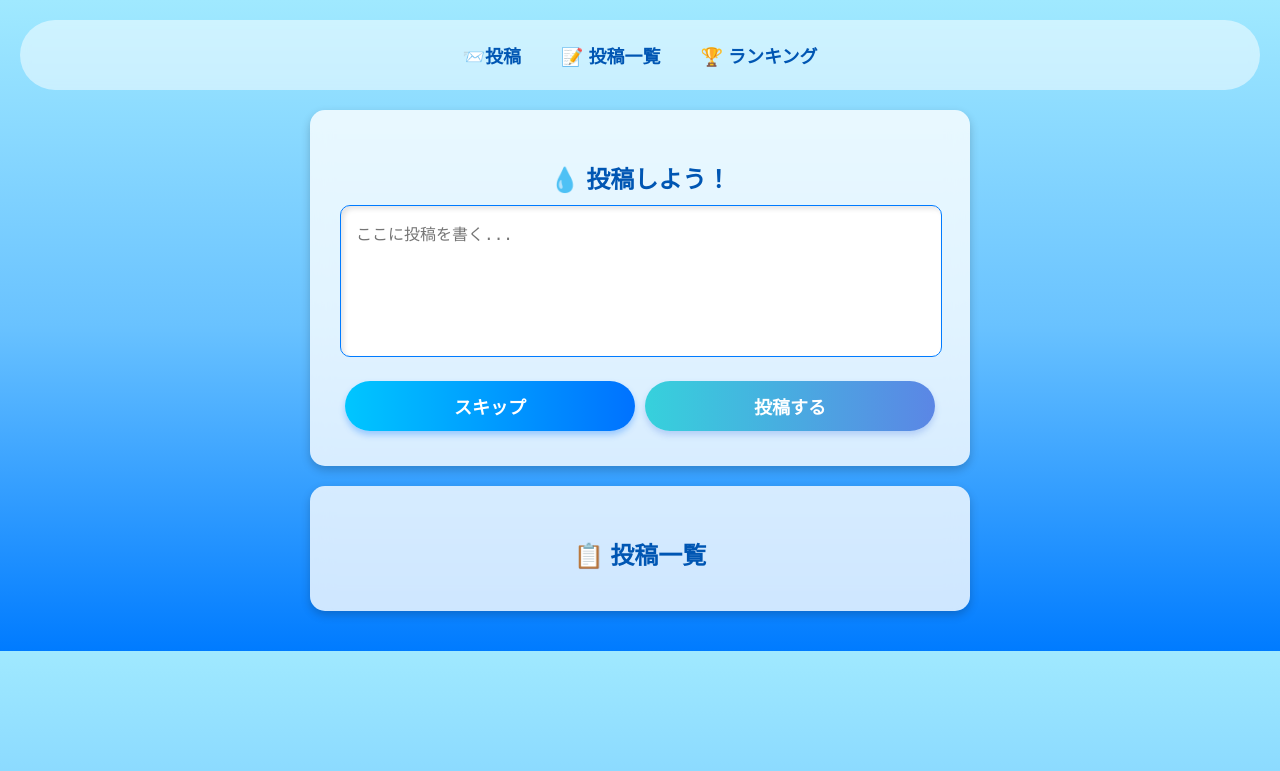
After one commit to kaR07L6/django-kR, a Django app: template mysite/suntory/templates/suntory/index2.html in a window 1280 px wide. The commit adds this page. Shown: the top 771 px of the page. Run offline with Django 5.2, Linux system fonts and the light colour scheme; the template is opened without the code that fills it, so the values that code supplies are empty.

Commit message:
サントリー2.3

```diff
--- /dev/null
+++ b/mysite/suntory/static/suntory/css/style2.css
@@ -0,0 +1,142 @@
+/* 投稿のやつううううううう */
+       /* 全体のスタイル */
+       body {
+        font-family: 'Arial', sans-serif;
+        text-align: center;
+        background: linear-gradient(to bottom, #a0e9ff, #69c2ff, #007bff);
+        margin: 0;
+        padding: 20px;
+        color: #333;
+        overflow-x: hidden;
+    }
+
+    /* メニュー */
+    .menu {
+        display: flex;
+        justify-content: center;
+        background: rgba(255, 255, 255, 0.5);
+        padding: 12px;
+        border-radius: 50px;
+        margin-bottom: 20px;
+        backdrop-filter: blur(5px);
+    }
+
+    .menu a {
+        color: #0056b3;
+        text-decoration: none;
+        font-size: 18px;
+        font-weight: bold;
+        padding: 10px 20px;
+        transition: 0.3s;
+        border-radius: 25px;
+    }
+
+    .menu a:hover {
+        background: rgba(255, 255, 255, 0.8);
+    }
+
+    /* 投稿フォーム */
+    .container {
+        width: 90%;
+        max-width: 600px;
+        margin: 20px auto;
+        padding: 30px;
+        background: rgba(255, 255, 255, 0.8);
+        border-radius: 15px;
+        backdrop-filter: blur(10px);
+        box-shadow: 0px 4px 10px rgba(0, 0, 0, 0.2);
+        text-align: center;
+    }
+
+    h2 {
+        color: #0056b3;
+        margin-bottom: 10px;
+    }
+
+    /* テキストエリア */
+    textarea {
+        width: 95%;
+        height: 120px;
+        padding: 15px;
+        font-size: 16px;
+        border: 1px solid #007bff;
+        border-radius: 10px;
+        resize: none;
+        background: #ffffff;
+        outline: none;
+        color: #333;
+        box-shadow: inset 3px 3px 5px rgba(0, 0, 0, 0.1);
+    }
+
+    /* ボタン */
+    .button-group {
+        display: flex;
+        justify-content: space-between;
+        margin-top: 15px;
+    }
+
+    button {
+        flex: 1;
+        margin: 5px;
+        padding: 12px 20px;
+        font-size: 18px;
+        font-weight: bold;
+        border: none;
+        color: white;
+        border-radius: 30px;
+        cursor: pointer;
+        transition: 0.3s;
+    }
+
+    .skip-btn {
+        background: linear-gradient(to right, #00c6ff, #0072ff);
+        box-shadow: 0 4px 6px rgba(0, 114, 255, 0.3);
+    }
+
+    .skip-btn:hover {
+        background: linear-gradient(to right, #0099cc, #005bb5);
+    }
+
+    .post-btn {
+        background: linear-gradient(to right, #36d1dc, #5b86e5);
+        box-shadow: 0 4px 6px rgba(91, 134, 229, 0.3);
+    }
+
+    .post-btn:hover {
+        background: linear-gradient(to right, #2bb3c3, #4a70c6);
+    }
+
+    /* 投稿エリア */
+    .post-container {
+        margin-top: 20px;
+    }
+
+    .post {
+        padding: 15px;
+        margin: 10px 0;
+        background: rgba(255, 255, 255, 0.9);
+        border-radius: 10px;
+        box-shadow: 2px 2px 5px rgba(0, 0, 0, 0.1);
+        text-align: left;
+        color: #333;
+        font-size: 16px;
+        position: relative;
+    }
+
+    .delete-btn {
+        position: absolute;
+        top: 10px;
+        right: 10px;
+        background: #ff5252;
+        color: white;
+        border: none;
+        padding: 5px 10px;
+        font-size: 14px;
+        border-radius: 5px;
+        cursor: pointer;
+        transition: 0.3s;
+    }
+
+    .delete-btn:hover {
+        background: #d42f2f;
+    }
--- /dev/null
+++ b/mysite/suntory/static/suntory/js/java2.js
@@ -0,0 +1,51 @@
+function addPost() {
+    const postText = document.getElementById("postInput").value.trim();
+    if (postText === "") {
+        alert("投稿内容を入力してください！");
+        return;
+    }
+
+    let posts = JSON.parse(localStorage.getItem("posts")) || [];
+    posts.unshift({ text: postText });
+    localStorage.setItem("posts", JSON.stringify(posts));
+    document.getElementById("postInput").value = "";
+    loadPosts();
+}
+
+function loadPosts() {
+    const posts = JSON.parse(localStorage.getItem("posts")) || [];
+    const postContainer = document.getElementById("postContainer");
+    postContainer.innerHTML = "";
+
+    posts.forEach((post, index) => {
+        let postDiv = document.createElement("div");
+        postDiv.classList.add("post");
+
+        let postText = document.createElement("p");
+        postText.textContent = post.text;
+
+        let deleteBtn = document.createElement("button");
+        deleteBtn.textContent = "削除";
+        deleteBtn.classList.add("delete-btn");
+        deleteBtn.onclick = function () {
+            deletePost(index);
+        };
+
+        postDiv.appendChild(postText);
+        postDiv.appendChild(deleteBtn);
+        postContainer.appendChild(postDiv);
+    });
+}
+
+function deletePost(index) {
+    let posts = JSON.parse(localStorage.getItem("posts")) || [];
+    posts.splice(index, 1);
+    localStorage.setItem("posts", JSON.stringify(posts));
+    loadPosts();
+}
+
+function skipPost() {
+    document.getElementById("postInput").value = "";
+}
+
+window.onload = loadPosts;
--- a/mysite/suntory/templates/suntory/base.html
+++ b/mysite/suntory/templates/suntory/base.html
@@ -4,6 +4,7 @@
 <head>
     <meta charset="UTF-8">
     <meta name="viewport" content="width=device-width, initial-scale=1.0">
+    <link rel="stylesheet" href="{% static 'suntory/css/styles.css' %}">
     <title>{% block title %}Home{% endblock %}</title>
 </head>
 <body>
--- /dev/null
+++ b/mysite/suntory/templates/suntory/index2.html
@@ -0,0 +1,37 @@
+<!-- 投稿の書くやつ、えっとあのなんて言えばいいかわからんやつ -->
+<!DOCTYPE html>
+<html lang="ja">
+<head>
+    <meta charset="UTF-8">
+    <meta name="viewport" content="width=device-width, initial-scale=1.0">
+    <title>💧 水の投稿ページ</title>
+    <link rel="stylesheet" href="style2.css" />
+    <script src="java2.js"></script>
+</head>
+<body>
+
+    <!-- メニュー -->
+    <div class="menu">
+        <a href="index2.html">📨投稿</a>
+        <a href="index3.html">📝 投稿一覧</a>
+        <a href="ranking.html">🏆 ランキング</a>
+    </div>
+
+    <!-- 投稿フォーム -->
+    <div class="container">
+        <h2>💧 投稿しよう！</h2>
+        <textarea id="postInput" placeholder="ここに投稿を書く..."></textarea>
+
+        <div class="button-group">
+            <button class="skip-btn" onclick="location.href='index3.html'">スキップ</button>
+            <button class="post-btn" onclick="addPost()">投稿する</button>
+        </div>
+    </div>
+
+    <!-- 投稿一覧 -->
+    <div class="container">
+        <h2>📋 投稿一覧</h2>
+        <div id="postContainer"></div>
+    </div>
+</body>
+</html>
--- a/mysite/suntory/views.py
+++ b/mysite/suntory/views.py
@@ -4,7 +4,7 @@ from .models import Main
 
 
 def index(request):
-    mains = Main.objects.all().order_by("content")
+    mains = Main.objects.all().order_by('updated_at')
     return render(request, "suntory/index.html", {"mains": mains})
 
 
@@ -13,7 +13,7 @@ def new(request):
         form = MainForm(request.POST)
         if form.is_valid():
             form.save()
-            return redirect("index")
+            return redirect('index')
     else:
         form = MainForm()
     return render(request, "suntory/new.html", {"form": form})
```
Also changed, not shown: mysite/suntory/static/suntory/css/style.css (added, +32 -0 lines), mysite/suntory/static/suntory/css/style3.css (added, +86 -0 lines), mysite/suntory/static/suntory/css/style4.css (added, +58 -0 lines), mysite/suntory/static/suntory/js/java.js (added, +75 -0 lines), mysite/suntory/static/suntory/js/java3.js (added, +59 -0 lines), mysite/suntory/static/suntory/js/java4.js (added, +14 -0 lines), mysite/suntory/templates/suntory/index.html (+16 -15 lines), mysite/suntory/templates/suntory/index3.html (added, +28 -0 lines), mysite/suntory/templates/suntory/index4.html (added, +37 -0 lines), mysite/suntory/templates/suntory/list.html (added, +24 -0 lines), mysite/suntory/static/suntory/css/styles.css (added), mysite/suntory/static/suntory/images/your-image.png (added), mysite/suntory/アカウントのアイコン3.png (added).
